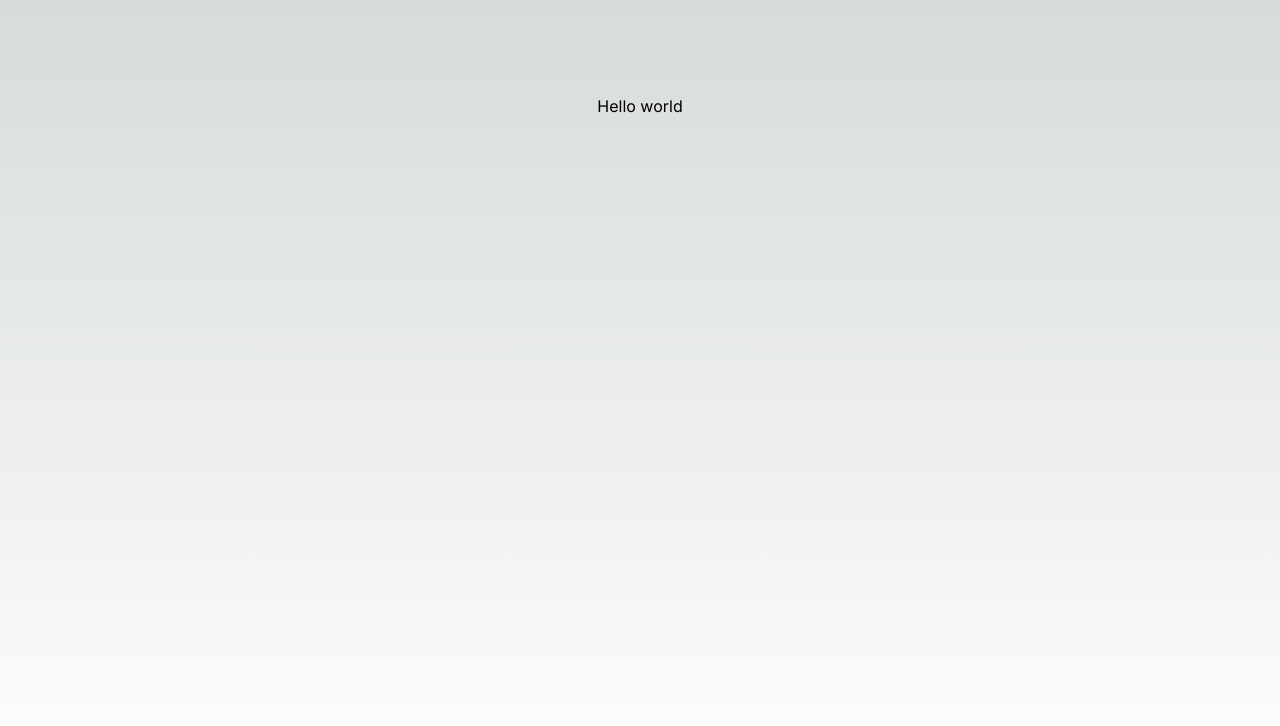
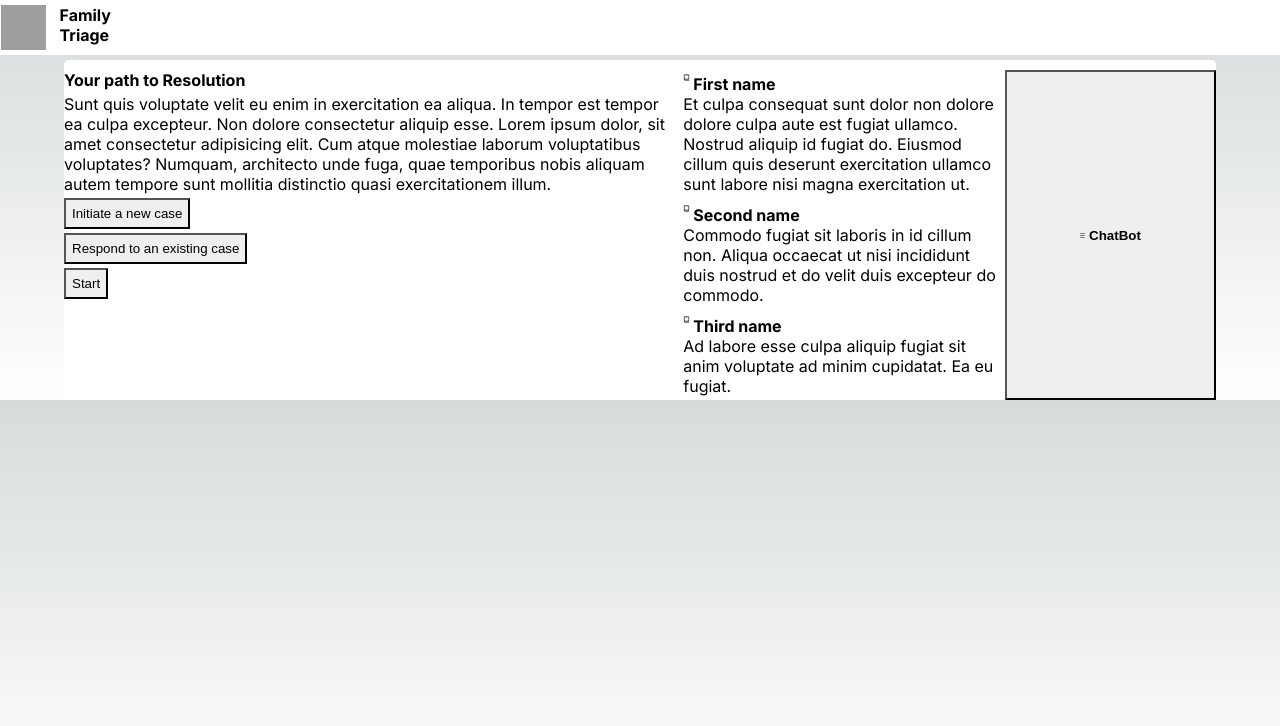
Before and after one commit to otmaneechchafyky/family-triage, a Next.js app: page / in a window 1280 px wide. Shown: the top 726 px of the page. Built offline with nearby package versions, Linux system fonts and the light colour scheme; grey boxes are pictures that could not be loaded.

Commit message:
Add Chakra ui providers

```diff
--- a/src/app/page.tsx
+++ b/src/app/page.tsx
@@ -1,10 +1,71 @@
-import Image from "next/image";
-import styles from "./page.module.css";
+import Logo from "../components/Logo";
+import DoubleButton from "../components/Button";
+import { Button } from "@chakra-ui/react";
+import Request from "../components/Request";
+import ChatBotButton from "../components/ChatBotButton";
+import { Flex, Text, Box } from "@chakra-ui/react";
 
 export default function Home() {
   return (
-    <main className={styles.main}>
-      Hello world
-    </main>
+    <Flex
+      width="100%"
+      direction="column"
+      alignItems="center"
+      gap="5"
+      bg="gray.100"
+    >
+      <Flex width="100%" justifyContent={{base: "center", lg: "start"}} py="4" px={{base: "4", lg:"5%"}} bg="white">
+        <Logo />
+      </Flex>
+      <Flex
+        width="90%"
+        direction={{base: "column", lg: "row"}}
+        alignItems={{base: "start", lg: "center"}}
+        // justifyContent={{lg: "space-around"}}
+        gap={{base: "8", lg: "24"}}
+        pt="10"
+        pb={{lg: "10"}}
+        // py={{lg: "2rem"}}
+        mb={{lg: "1.5rem"}}
+        px={{base: "5", lg: "5rem"}}
+        bg="white"
+        color="blue.800"
+        rounded="5"
+      >
+        <Flex flex={{lg: "1"}} direction="column" gap="4" alignItems="start">
+          <Text fontSize="4xl" fontWeight="bold" lineHeight="125%">
+            Your path to Resolution
+          </Text>
+          <Text fontSize="1xl">
+            Sunt quis voluptate velit eu enim in exercitation ea aliqua. In
+            tempor est tempor ea culpa excepteur. Non dolore consectetur aliquip
+            esse. Lorem ipsum dolor, sit amet consectetur adipisicing elit. Cum
+            atque molestiae laborum voluptatibus voluptates? Numquam, architecto
+            unde fuga, quae temporibus nobis aliquam autem tempore sunt mollitia
+            distinctio quasi exercitationem illum.
+          </Text>
+          <DoubleButton value="Initiate a new case" />
+          <DoubleButton value="Respond to an existing case" />
+          <Button colorScheme="teal" size="sm" p="6" hideBelow='lg'>Start</Button>
+        </Flex>
+        <Flex flex={{lg: "1"}} direction="column" gap="4" p="4" bg="yellow.50" borderWidth="3px" borderColor="yellow.300" rounded="10px">
+          <Request
+            title="First name"
+            content="Et culpa consequat sunt dolor non dolore dolore culpa aute est fugiat ullamco. Nostrud aliquip id fugiat do. Eiusmod cillum quis deserunt exercitation ullamco sunt labore nisi magna exercitation ut."
+          />
+          <Box height="3px" width="100%" bg="gray.600" rounded="10px" hideBelow='md'/>
+          <Request
+            title="Second name"
+            content="Commodo fugiat sit laboris in id cillum non. Aliqua occaecat ut nisi incididunt duis nostrud et do velit duis excepteur do commodo."
+          />
+          <Box height="3px" width="100%" bg="gray.600" rounded="10px"/>
+          <Request
+            title="Third name"
+            content="Ad labore esse culpa aliquip fugiat sit anim voluptate ad minim cupidatat. Ea eu fugiat."
+          />
+        </Flex>
+        <ChatBotButton value="ChatBot"/>
+      </Flex>
+    </Flex>
   );
 }
```
Also changed, not shown: src/app/providers.tsx (added, +8 -0 lines).
